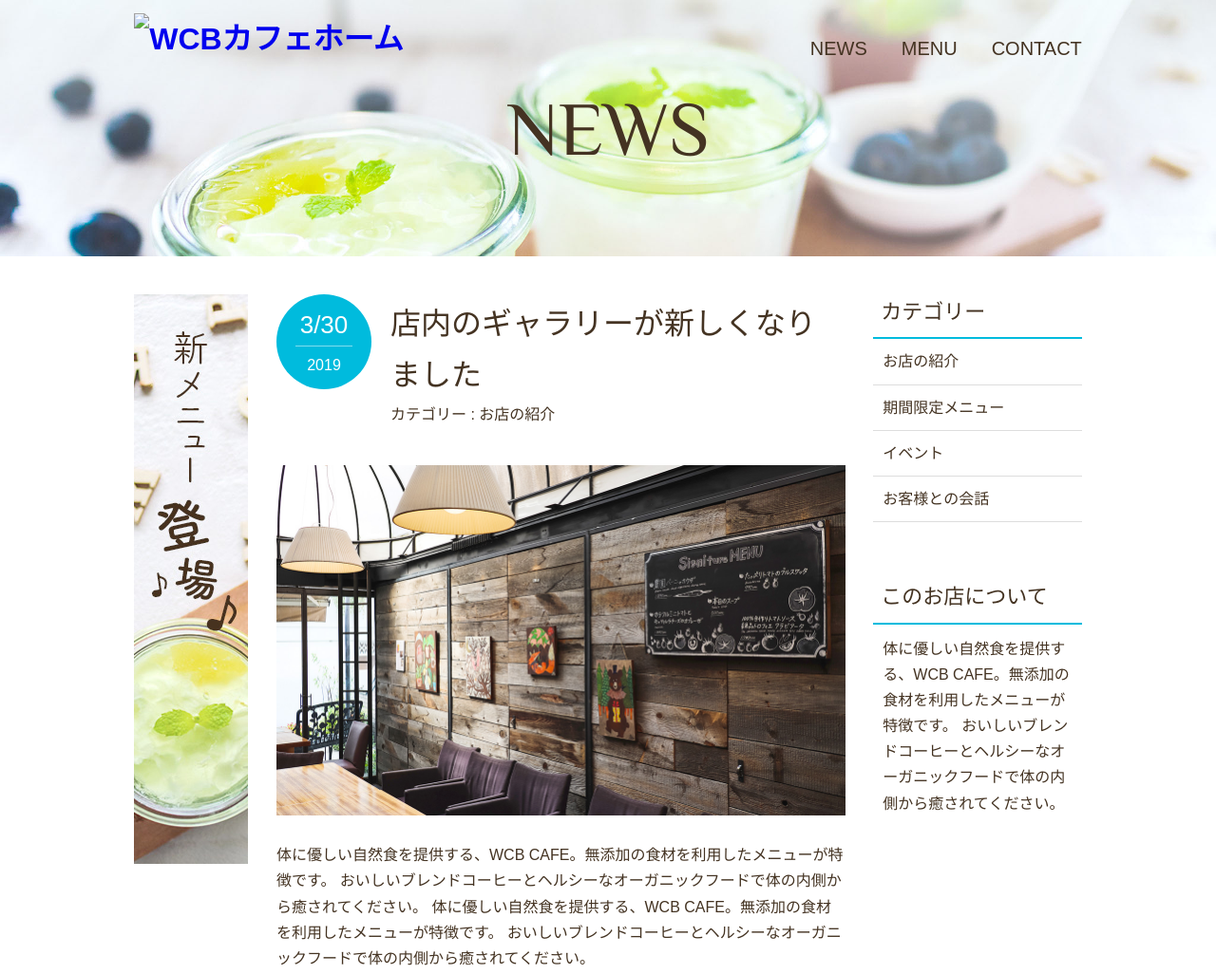
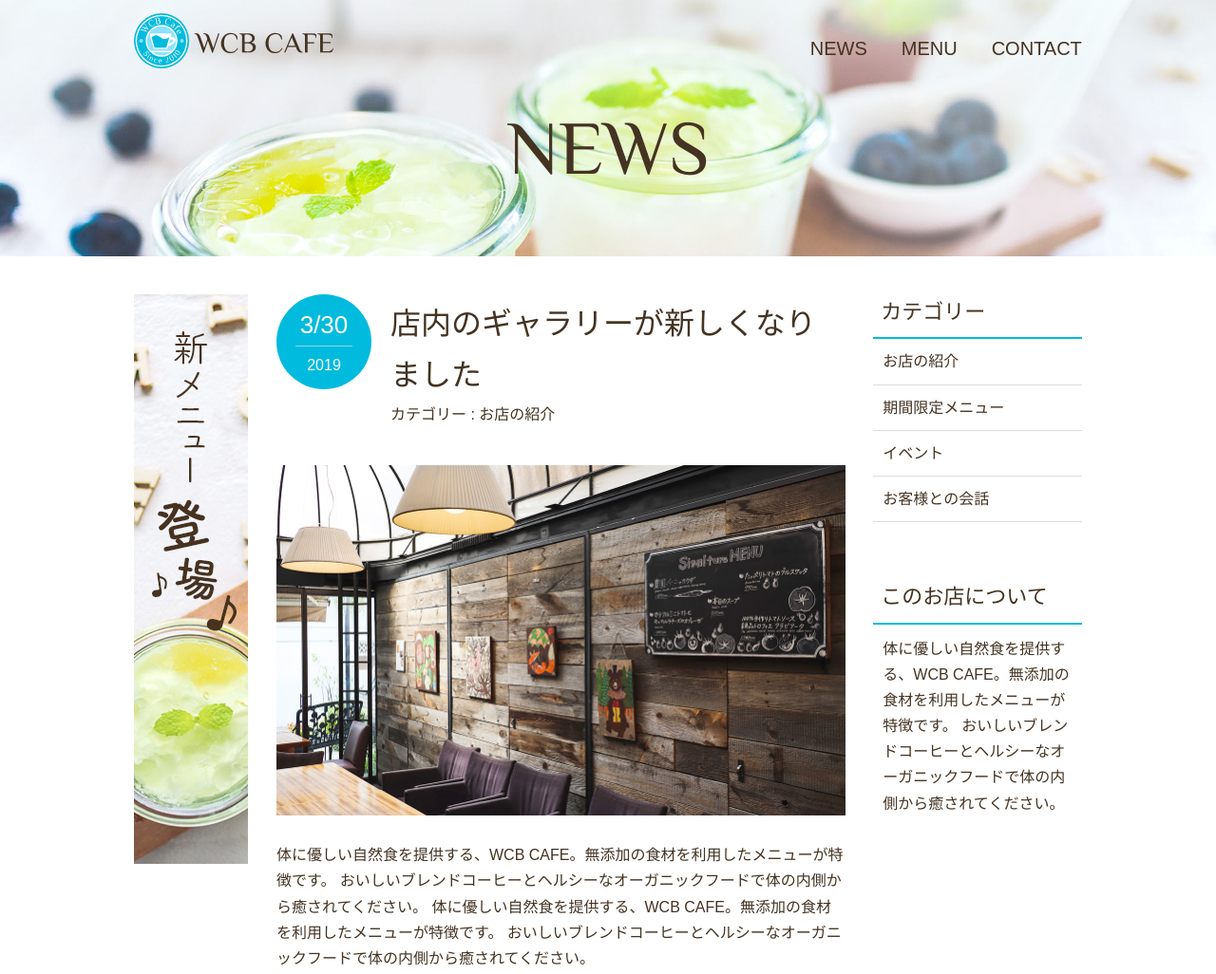
Before and after one commit to ak-no-lis/wcb-cafe, a plain HTML site: page news.html in a window 1280 px wide. Shown: the top 1026 px of the page at 95% size. Drawn offline with Linux system fonts and the light colour scheme; some packages are replaced by stand-ins of ours; files that its build step writes are made by us from their sources; files whose address does not match are found by name.

Commit message:
Update news.html

```diff
--- a/news.html
+++ b/news.html
@@ -14,7 +14,7 @@
   <body>
     <div id="news" class="big-bg">
     <header class="page-header wrapper">
-      <h1><a href="index.html"><img class="logo" src="images/logo.svg" alt="WCBカフェホーム"></a></h1>
+      <h1><a href="index.html"><img class="logo" src="https://raw.githubusercontent.com/ak-no-lis/wcb-cafe/1d2b1fa178e2d6018fb4be3e8555f28af33bae26/logo.svg" alt="WCBカフェホーム"></a></h1>
       <nav>
         <ul class="main-nav">
           <li><a href="news.html">News</a></li>
```
